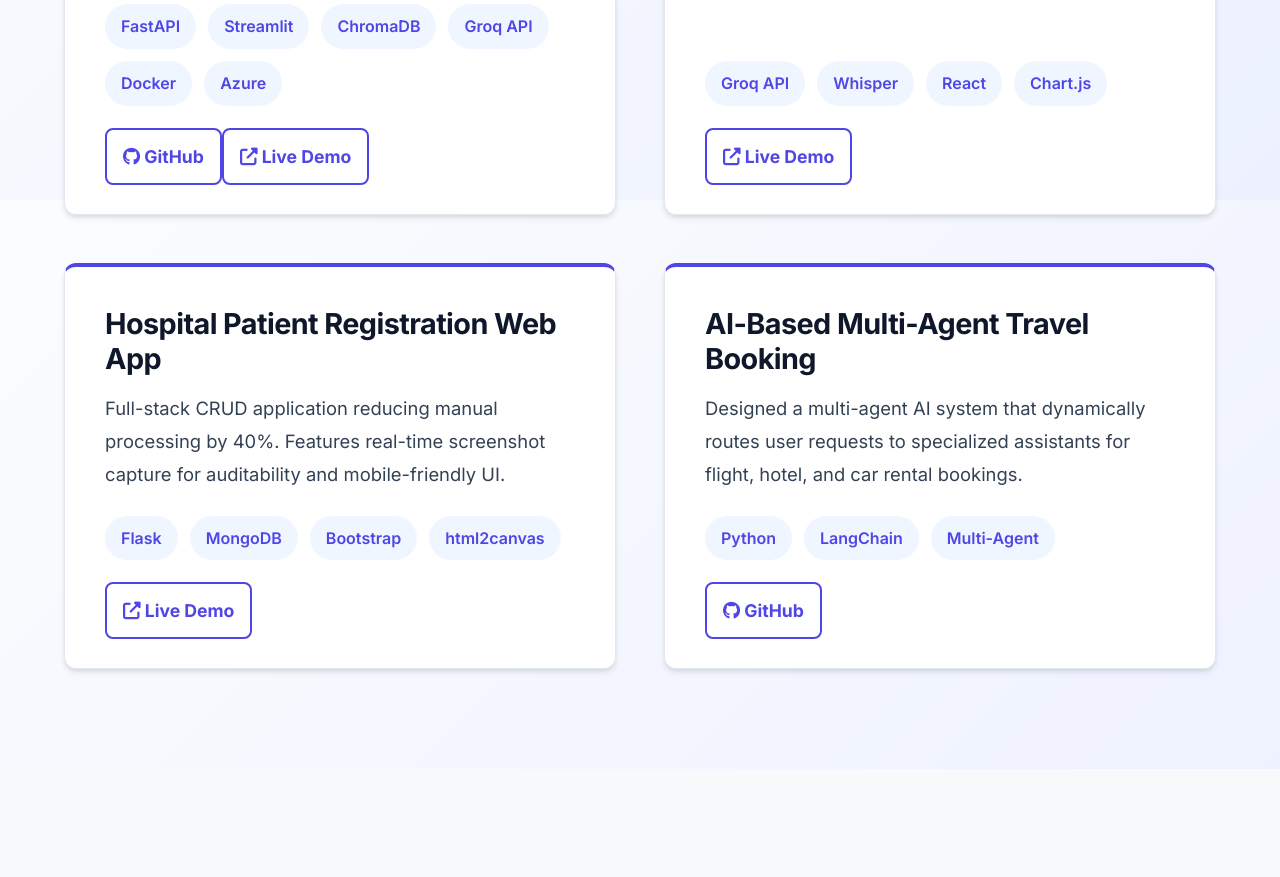
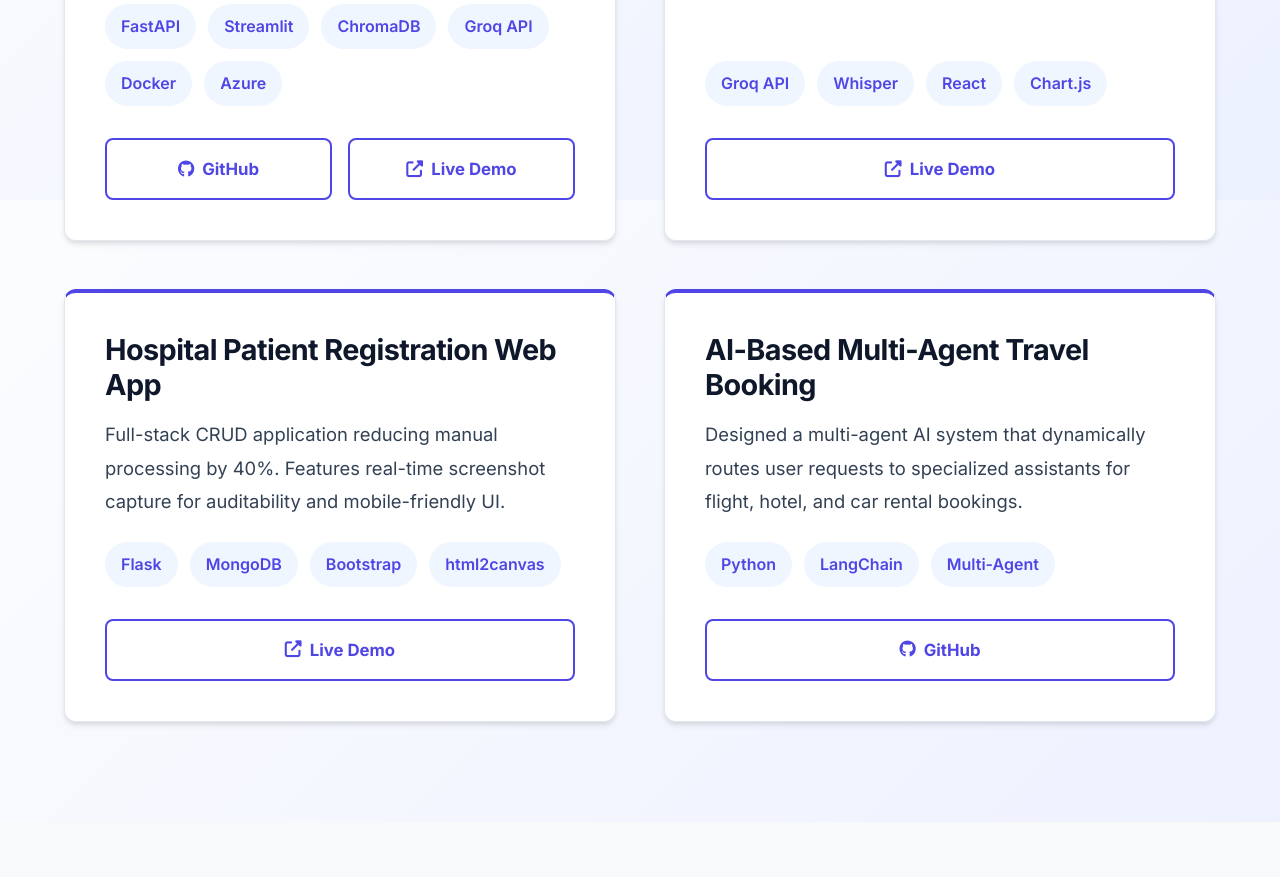
Before and after one commit to KasimVali2207/Portfolio, a React (Vite) app: page / in a window 1280 px wide. Shown: the part 3000-3877 px from the top of the page. Built offline with nearby package versions, Linux system fonts and the light colour scheme.

Commit message:
feat: Add comprehensive base and component styling for the portfolio website UI.

```diff
--- a/src/index.css
+++ b/src/index.css
@@ -391,20 +391,32 @@ h6 {
   font-weight: 600;
 }
 
+.project-links {
+  display: flex;
+  gap: 1rem;
+  margin-top: auto;
+}
+
 .project-link {
+  flex: 1;
+  display: flex;
+  align-items: center;
+  justify-content: center;
+  gap: 0.5rem;
   text-align: center;
-  padding: 16px;
+  padding: 14px;
   border: 2px solid var(--primary-color);
   color: var(--primary-color);
   border-radius: 8px;
   font-weight: 700;
   transition: var(--transition);
-  font-size: 1.1rem;
+  font-size: 1.05rem;
 }
 
 .project-link:hover {
   background: var(--primary-color);
   color: #fff;
+  transform: translateY(-2px);
 }
 
 /* --- Experience --- */
```
